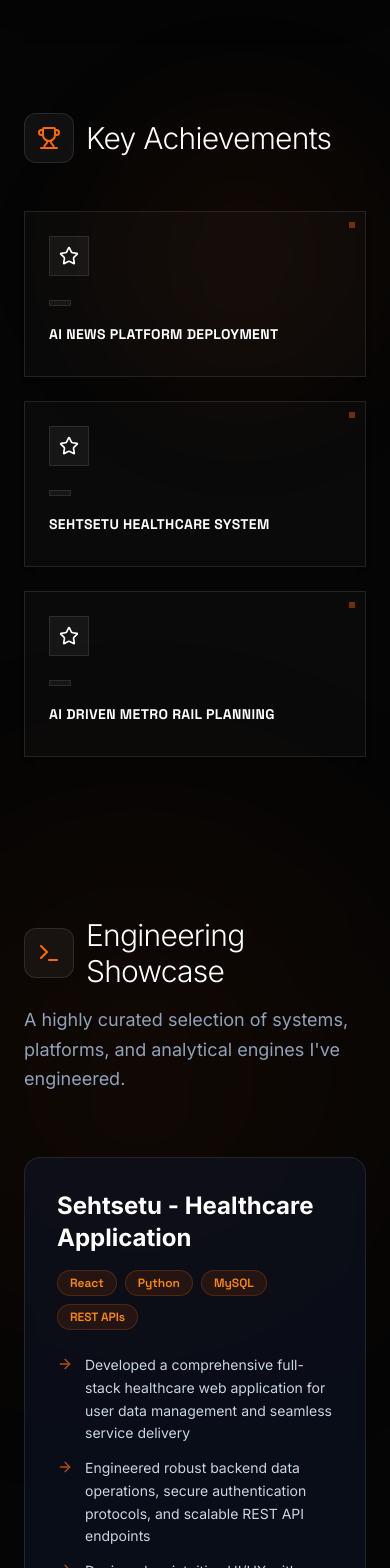
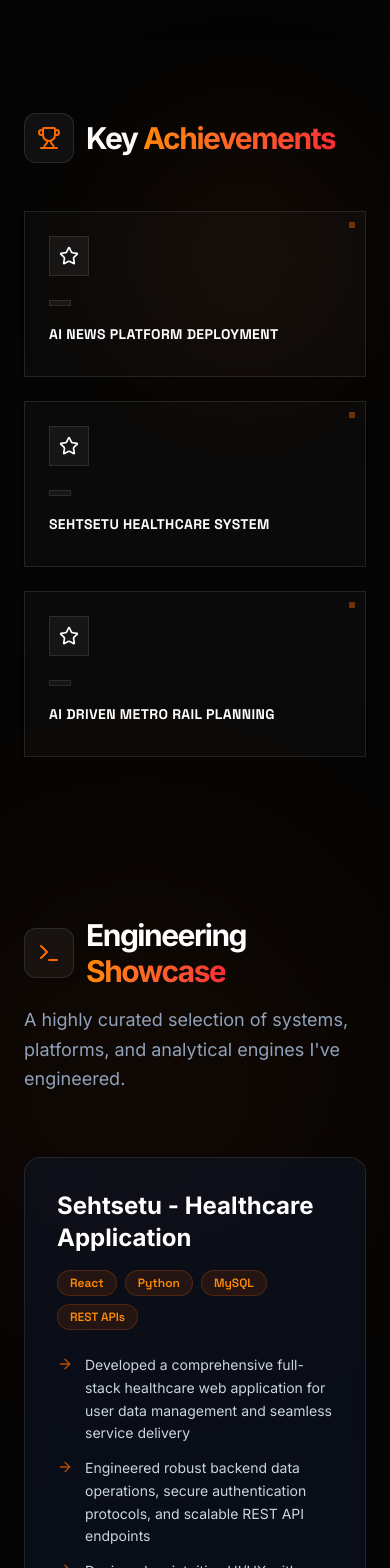
Before and after one commit to nafisashaikh/nafis-portfolio, a React (Vite) app: page / in a window 390 px wide. Shown: the part 1340-2908 px from the top of the page. Built offline with nearby package versions, Linux system fonts and the light colour scheme; a web font is replaced by a local one.

Commit message:
Update headers to bold gradient theme

```diff
--- a/src/components/EducationCerts.tsx
+++ b/src/components/EducationCerts.tsx
@@ -12,8 +12,8 @@ export default function EducationCerts() {
             <div className="p-3 bg-white/5 rounded-xl border border-white/10">
               <GraduationCap className="w-6 h-6 text-orange-500" />
             </div>
-            <h2 className="text-3xl sm:text-4xl font-sans font-light tracking-tight text-white">
-              Education <span className="text-slate-400 italic font-serif">Background</span>
+            <h2 className="text-3xl sm:text-4xl font-black tracking-tighter text-white">
+              Education <span className="text-transparent bg-clip-text bg-gradient-to-r from-orange-400 to-red-500">Background</span>
             </h2>
           </div>
 
@@ -56,8 +56,8 @@ export default function EducationCerts() {
             <div className="p-3 bg-white/5 rounded-xl border border-white/10">
               <Award className="w-6 h-6 text-orange-500" />
             </div>
-            <h2 className="text-3xl sm:text-4xl font-sans font-light tracking-tight text-white">
-              Certifications
+            <h2 className="text-3xl sm:text-4xl font-black tracking-tighter text-white">
+              Industry <span className="text-transparent bg-clip-text bg-gradient-to-r from-orange-400 to-red-500">Certifications</span>
             </h2>
           </div>
 
--- a/src/components/ExperienceTimeline.tsx
+++ b/src/components/ExperienceTimeline.tsx
@@ -15,8 +15,8 @@ export default function ExperienceTimeline() {
         <div className="p-3 bg-white/5 rounded-xl border border-white/10">
           <Briefcase className="w-6 h-6 text-orange-500" />
         </div>
-        <h2 className="text-3xl sm:text-4xl font-sans font-light tracking-tight text-white">
-          Professional Experience
+        <h2 className="text-3xl sm:text-4xl font-black tracking-tighter text-white">
+          Professional <span className="text-transparent bg-clip-text bg-gradient-to-r from-orange-400 to-red-500">Experience</span>
         </h2>
       </div>
 
--- a/src/components/ImpactStrip.tsx
+++ b/src/components/ImpactStrip.tsx
@@ -22,8 +22,8 @@ export default function ImpactStrip() {
         <div className="p-3 bg-white/5 rounded-xl border border-white/10">
           <Trophy className="w-6 h-6 text-orange-500" />
         </div>
-        <h2 className="text-3xl sm:text-4xl font-sans font-light tracking-tight text-white">
-          Key Achievements
+        <h2 className="text-3xl sm:text-4xl font-black tracking-tighter text-white">
+          Key <span className="text-transparent bg-clip-text bg-gradient-to-r from-orange-400 to-red-500">Achievements</span>
         </h2>
       </div>
 
--- a/src/components/ProjectGallery.tsx
+++ b/src/components/ProjectGallery.tsx
@@ -20,8 +20,8 @@ export default function ProjectGallery() {
           <div className="p-3 bg-white/5 rounded-xl border border-white/10">
             <Terminal className="w-6 h-6 text-orange-500" />
           </div>
-          <h2 className="text-3xl sm:text-4xl font-sans font-light tracking-tight text-white">
-            Engineering Showcase
+          <h2 className="text-3xl sm:text-4xl font-black tracking-tighter text-white">
+            Engineering <span className="text-transparent bg-clip-text bg-gradient-to-r from-orange-400 to-red-500">Showcase</span>
           </h2>
         </div>
         <p className="text-slate-400 text-lg leading-relaxed">
--- a/src/components/SkillsGrid.tsx
+++ b/src/components/SkillsGrid.tsx
@@ -25,8 +25,8 @@ export default function SkillsGrid() {
         <div className="p-3 bg-white/5 rounded-xl border border-white/10">
           <Code2 className="w-6 h-6 text-orange-500" />
         </div>
-        <h2 className="text-3xl sm:text-4xl font-sans font-light tracking-tight text-white">
-          Technical Arsenal
+        <h2 className="text-3xl sm:text-4xl font-black tracking-tighter text-white">
+          Technical <span className="text-transparent bg-clip-text bg-gradient-to-r from-orange-400 to-red-500">Arsenal</span>
         </h2>
       </div>
 
```
